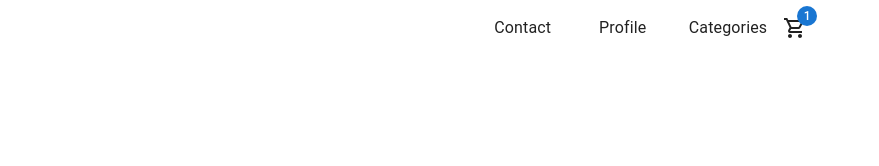
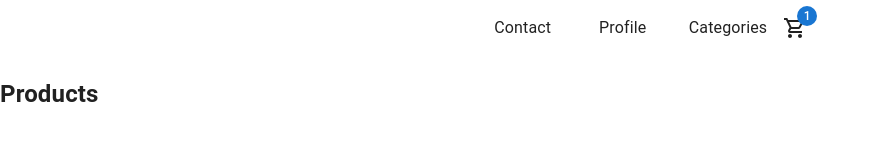
Before and after one commit to chucoyos/shopping_cart, a React (Vite) app: page / in a window 1280 px wide. Shown: the top 166 px of the page, without its empty margins (0-879 px from the left). Built offline with nearby package versions, Linux system fonts and the light colour scheme; no server answers.

Commit message:
Add products component

```diff
--- a/src/Router.jsx
+++ b/src/Router.jsx
@@ -1,10 +1,16 @@
 import Nav from './components/Nav'
 import ErrorPage from './components/ErrorPage'
+import Products from './components/Products'
 import { createBrowserRouter, RouterProvider } from 'react-router-dom'
 
 const Router = () => {
 	const router = createBrowserRouter([
-		{ path: '/', element: <Nav />, errorElement: <ErrorPage /> },
+		{
+			path: '/',
+			element: <Nav />,
+			errorElement: <ErrorPage />,
+			children: [{ path: '/', element: <Products /> }],
+		},
 	])
 	return <RouterProvider router={router} />
 }
--- a/src/components/Nav.jsx
+++ b/src/components/Nav.jsx
@@ -7,6 +7,7 @@ import Tooltip from '@mui/material/Tooltip'
 import Badge from '@mui/material/Badge'
 import ShoppingCartOutlinedIcon from '@mui/icons-material/ShoppingCartOutlined'
 import useFetch from '../useFetch'
+import { Outlet } from 'react-router-dom'
 
 export default function Nav() {
 	const { data, loading, error } = useFetch(
@@ -14,7 +15,7 @@ export default function Nav() {
 	)
 	data && console.log(data)
 	loading && console.log('loading...')
-	error && console.log(error)
+	error && console.log('error message: ', error)
 	const [anchorEl, setAnchorEl] = React.useState(null)
 	const open = Boolean(anchorEl)
 	const handleClick = (event) => {
@@ -93,6 +94,7 @@ export default function Nav() {
 				<MenuItem onClick={handleClose}>Women clothing</MenuItem>
 				<MenuItem onClick={handleClose}>Close</MenuItem>
 			</Menu>
+			<Outlet />
 		</>
 	)
 }
--- /dev/null
+++ b/src/components/Products.jsx
@@ -0,0 +1,9 @@
+/* eslint-disable react/prop-types */
+const Products = () => {
+	return (
+		<div>
+			<h2>Products</h2>
+		</div>
+	)
+}
+export default Products
```
Also changed, not shown: src/components/Product.jsx (added, +10 -0 lines).
